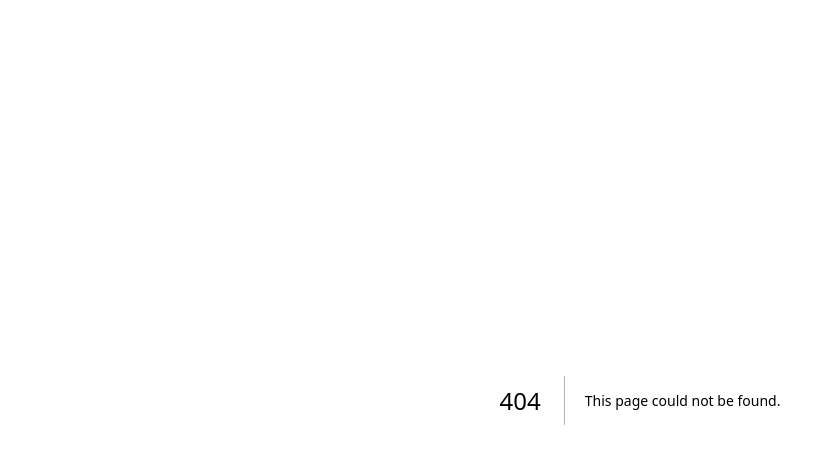
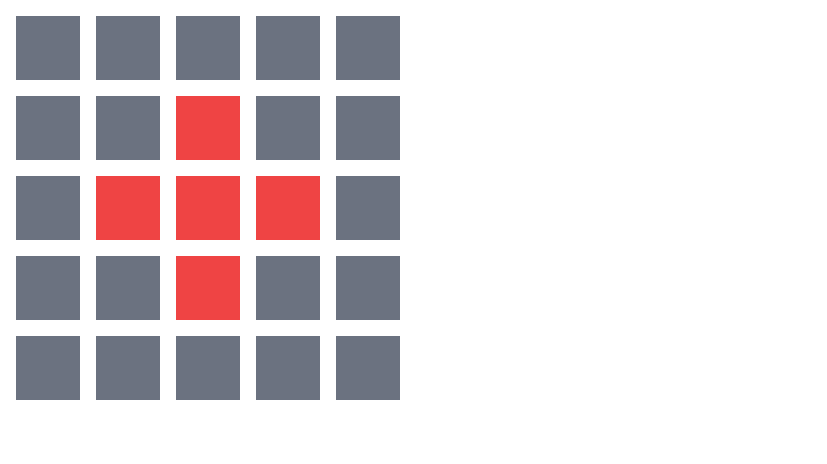
Before and after one commit to lesleh/lesleh-playground, a Next.js app: page /playgrounds/lights-out in a window 1280 px wide. Before the commit this address had no page. Shown: the top 464 px of the page, without its empty margins (0-827 px from the left). Built offline with nearby package versions, Linux system fonts and the light colour scheme; a web font is replaced by a local one.

Commit message:
Add lights out game

```diff
--- a/app/page.tsx
+++ b/app/page.tsx
@@ -28,6 +28,10 @@ const Home: NextPage = (props) => {
         <li>
           <Link href="/playgrounds/homer">Homer Simpson</Link>
         </li>
+
+        <li>
+          <Link href="/playgrounds/lights-out">Lights Out</Link>
+        </li>
       </ul>
     </div>
   );
--- /dev/null
+++ b/app/playgrounds/lights-out/components/Light/Light.tsx
@@ -0,0 +1,20 @@
+import clsx from "clsx";
+
+interface LightProps {
+  onClick: () => void;
+  isOn: boolean;
+  isPlaying: boolean;
+}
+
+export function Light({ onClick, isOn, isPlaying }: LightProps) {
+  return (
+    <button
+      className={clsx("h-16 w-16", {
+        "bg-red-500": isOn,
+        "bg-gray-500": !isOn,
+        "cursor-pointer": isPlaying,
+      })}
+      onClick={onClick}
+    ></button>
+  );
+}
--- /dev/null
+++ b/app/playgrounds/lights-out/components/LightsOut/LightsOut.tsx
@@ -0,0 +1,39 @@
+"use client";
+
+import { useMachine } from "@xstate/react";
+import { Fragment } from "react";
+import { lightsOutMachine } from "../../machines/lightsOutMachine";
+import { Light } from "../Light/Light";
+
+export function LightsOut() {
+  const [current, send] = useMachine(lightsOutMachine);
+
+  return (
+    <div>
+      <div className="inline-grid m-4 justify-center grid-cols-5 grid-rows-5 gap-4">
+        {current.context.grid.map((row, rowIndex) => (
+          <Fragment key={rowIndex}>
+            {row.map((light, columnIndex) => (
+              <Light
+                key={`${rowIndex}-${columnIndex}`}
+                onClick={() => {
+                  if (current.matches("playing")) {
+                    send("TOGGLE", {
+                      coordinates: {
+                        row: rowIndex,
+                        col: columnIndex,
+                      },
+                    });
+                  }
+                }}
+                isOn={light !== 0}
+                isPlaying={current.matches("playing")}
+              />
+            ))}
+          </Fragment>
+        ))}
+      </div>
+      {current.matches("won") && <div className="text-4xl">You won!</div>}
+    </div>
+  );
+}
--- /dev/null
+++ b/app/playgrounds/lights-out/machines/lightsOutMachine.ts
@@ -0,0 +1,65 @@
+import { createMachine } from "xstate";
+
+export const lightsOutMachine = createMachine({
+  predictableActionArguments: true,
+  id: "lightsOut",
+  initial: "playing",
+  context: {
+    grid: [
+      [0, 0, 0, 0, 0],
+      [0, 0, 1, 0, 0],
+      [0, 1, 1, 1, 0],
+      [0, 0, 1, 0, 0],
+      [0, 0, 0, 0, 0],
+    ],
+  },
+  states: {
+    playing: {
+      on: {
+        TOGGLE: {
+          actions: (ctx, event) => {
+            const { row, col } = event.coordinates;
+            const newGrid = [...ctx.grid];
+            newGrid[row][col] = newGrid[row][col] === 0 ? 1 : 0;
+
+            // toggle the lights above
+            if (row - 1 >= 0) {
+              newGrid[row - 1][col] = newGrid[row - 1][col] === 0 ? 1 : 0;
+            }
+
+            // toggle the lights below
+            if (row + 1 < ctx.grid.length) {
+              newGrid[row + 1][col] = newGrid[row + 1][col] === 0 ? 1 : 0;
+            }
+
+            // toggle the lights to the left
+            if (col - 1 >= 0) {
+              newGrid[row][col - 1] = newGrid[row][col - 1] === 0 ? 1 : 0;
+            }
+
+            // toggle the lights to the right
+            if (col + 1 < ctx.grid[0].length) {
+              newGrid[row][col + 1] = newGrid[row][col + 1] === 0 ? 1 : 0;
+            }
+
+            return {
+              ...ctx,
+              grid: newGrid,
+            };
+          },
+        },
+      },
+    },
+    won: {
+      type: "final",
+    },
+  },
+  always: [
+    {
+      target: "won",
+      cond: (ctx) => {
+        return ctx.grid.every((row) => row.every((light) => light === 0));
+      },
+    },
+  ],
+});
--- /dev/null
+++ b/app/playgrounds/lights-out/page.tsx
@@ -0,0 +1,5 @@
+import { LightsOut } from "./components/LightsOut/LightsOut";
+
+export default function LightsOutPage() {
+  return <LightsOut />;
+}
--- a/package.json
+++ b/package.json
@@ -14,6 +14,7 @@
     "@types/node": "18.13.0",
     "@types/react": "18.0.28",
     "@types/react-dom": "18.0.10",
+    "@xstate/react": "^3.2.0",
     "autoprefixer": "^10.4.13",
     "clsx": "^1.2.1",
     "eslint": "8.34.0",
@@ -23,6 +24,7 @@
     "react": "18.2.0",
     "react-dom": "18.2.0",
     "tailwindcss": "^3.2.6",
-    "typescript": "4.9.5"
+    "typescript": "4.9.5",
+    "xstate": "^4.36.0"
   }
 }
```
Also changed, not shown: 1 other file (tests, documents, lock files or other folders).
